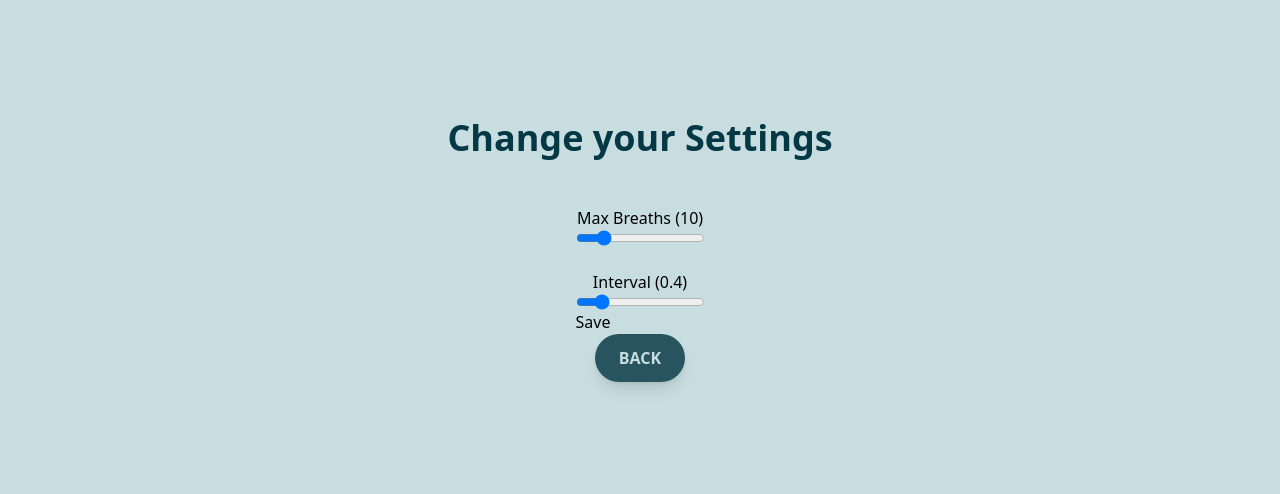
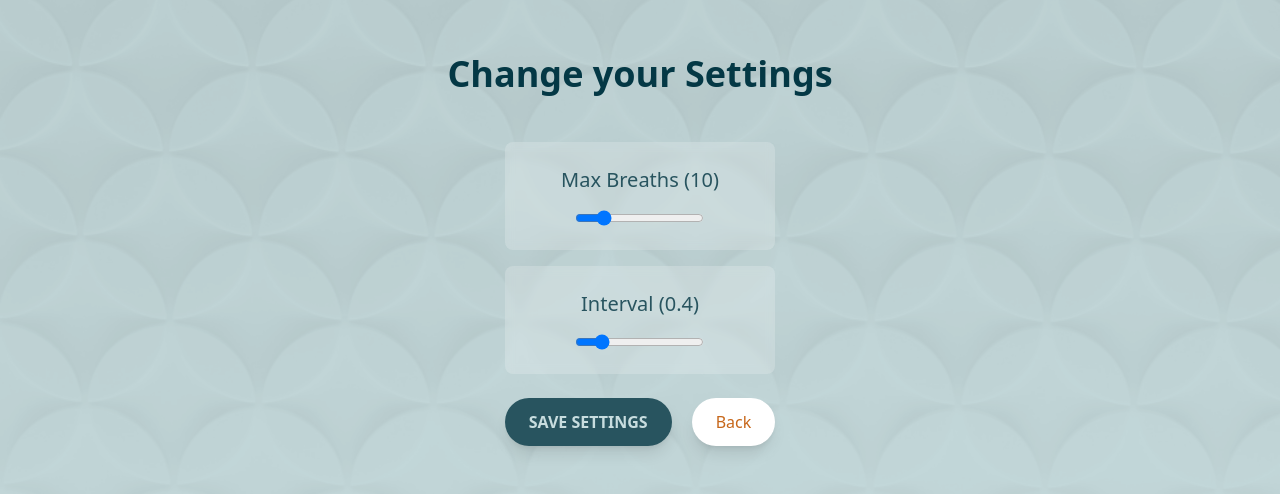
Before and after one commit to baesslerpa/IceManApp, a React (Vite) app: page /settings in a window 1280 px wide. Shown: the part 150-644 px from the top of the page. Built offline with nearby package versions, Linux system fonts and the light colour scheme.

Commit message:
add more stuff

```diff
--- a/src/components/Button/Button.tsx
+++ b/src/components/Button/Button.tsx
@@ -2,15 +2,17 @@ import { FunctionComponent } from 'react'
 
 type ButtonProps = {
   onClick?: () => void
+  className?: string
 }
 export const Button: FunctionComponent<ButtonProps> = ({
   children,
   onClick,
+  className,
 }) => (
-  <div
-    className="button inline-flex uppercase rounded-full  bg-eagle-green text-frost font-semibold py-3 px-6 shadow-lg cursor-pointer hover:bg-dark-green transition"
+  <button
+    className={`button inline-flex uppercase rounded-full  bg-eagle-green text-frost font-semibold py-3 px-6 shadow-lg cursor-pointer hover:bg-dark-green transition ${className}`}
     onClick={onClick}
   >
     {children}
-  </div>
+  </button>
 )
--- /dev/null
+++ b/src/components/Button/ButtonWrapper.tsx
@@ -0,0 +1,9 @@
+import React, { FunctionComponent } from 'react'
+
+export const ButtonWrapper: FunctionComponent = ({ children }) => {
+  return (
+    <div className="flex items-center gap-5 flex-col sm:flex-row">
+      {children}
+    </div>
+  )
+}
--- a/src/main.tsx
+++ b/src/main.tsx
@@ -5,14 +5,26 @@ import App from './page/App'
 import { BrowserRouter, Route, Router, Routes } from 'react-router-dom'
 import Settings from './page/Settings'
 
+import pattern from './images/pattern.jpg'
+import History from './page/History'
+
 ReactDOM.render(
   <React.StrictMode>
+    <div>
       <BrowserRouter>
+        <img
+          src={pattern}
+          alt="background"
+          className="absolute -z-10 mix-blend-multiply opacity-20 w-screen h-screen bottom-0 object-cover object-bottom"
+        />
+
         <Routes>
           <Route path="/" element={<App />} />
           <Route path="/settings" element={<Settings />} />
+          <Route path="/history" element={<History />} />
         </Routes>
       </BrowserRouter>
+    </div>
   </React.StrictMode>,
   document.getElementById('root'),
 )
--- a/src/page/App.tsx
+++ b/src/page/App.tsx
@@ -1,20 +1,19 @@
 import { useMachine } from '@xstate/react'
-import React, {
-  useContext,
-  useEffect
-} from 'react'
+import React, { useContext, useEffect } from 'react'
 import { useNavigate } from 'react-router-dom'
 import { Button } from '../components/Button/Button'
+import { ButtonWrapper } from '../components/Button/ButtonWrapper'
 import { useLocalStorage } from '../hooks/useLocalStorage'
 import { AppMachine } from '../machine'
 import { AppContext } from '../machine/context'
-import { Typegen0 } from '../machine/index.typegen'
 import { BreathScreen } from '../screens/breathScreen'
 import { HoldingScreen } from '../screens/holdingScreen'
 
 const App = () => {
   const [settings] = useLocalStorage('settings', {})
-  const [state, send] = useMachine(AppMachine(settings.maxBreaths, settings.interval))
+  const [state, send] = useMachine(
+    AppMachine(settings.maxBreaths, settings.interval),
+  )
 
   useEffect(() => {
     console.log('App state:', state)
@@ -24,25 +23,47 @@ const App = () => {
     <AppContext.Provider value={[state, send]}>
       <div className="App">
         {state.value === 'idle' && <StartScreen />}
+        {state.value !== 'idle' && <BackButton />}
+
         {state.value.breathing && <BreathScreen />}
         {state.value.holding && <HoldingScreen />}
-
-        <Button onClick={() => send('NEXT')}>NEXT</Button>
       </div>
     </AppContext.Provider>
+  )
+}
+
+const BackButton = () => {
+  const [state, send] = useContext(AppContext)
+
+  return (
+    <div
+      className="absolute aspect-square  bg-white shadow-md rounded-full w-10 h-10 font-bold text-dark-green flex items-center justify-center font-2xl top-5 right-5"
+      onClick={() => send('CANCLE')}
+    >
+      X
+    </div>
   )
 }
 
 const StartScreen = () => {
   const navigate = useNavigate()
   const [state, send] = useContext(AppContext)
+  const [rounds, setRounds] = useLocalStorage('rounds', [])
+
   return (
     <div className="StartScreen h-screen flex justify-center items-center flex-col">
-      <h1 className="mb-8 text-center">Welcome to the app!</h1>
-      <div className='flex items-center gap-5 flex-col sm:flex-row'>
+      <h1 className="mb-8 text-center drop-shadow-md">
+        Start <br /> your Session
+      </h1>
+      <ButtonWrapper>
         <Button onClick={() => send('NEXT')}>Meditate</Button>
-        <div onClick={() => navigate('/settings')} className='w-full text-center sm:w-auto text-brown bg-white rounded-full shadow-lg py-3 px-6 shadow-lg cursor-pointer'>Settings</div>
-      </div>
+        <div
+          onClick={() => navigate('/settings')}
+          className="w-full text-center sm:w-auto text-brown bg-white rounded-full shadow-lg py-3 px-6 shadow-lg cursor-pointer"
+        >
+          Settings
+        </div>
+      </ButtonWrapper>
     </div>
   )
 }
--- /dev/null
+++ b/src/page/History.tsx
@@ -0,0 +1,34 @@
+import React, { useEffect } from 'react'
+import { Navigate, useNavigate } from 'react-router-dom'
+import { Button } from '../components/Button/Button'
+import { ButtonWrapper } from '../components/Button/ButtonWrapper'
+import { useLocalStorage } from '../hooks/useLocalStorage'
+
+export default function History() {
+  const [rounds, setRounds] = useLocalStorage('rounds', [])
+  const navigate = useNavigate()
+
+  function clearHistory() {
+    setRounds([])
+  }
+
+  return (
+    <div className="History h-screen flex justify-center items-center flex-col">
+      <h1 className="mb-12">History</h1>
+      <ButtonWrapper>
+        {rounds.length > 0 && <Button onClick={clearHistory}>Clear History</Button>}
+        <Button onClick={() => navigate('/')}>Back</Button>
+      </ButtonWrapper>
+
+      {rounds.length > 0 ? (
+        <ul className=" h-1/4 overflow-scroll">
+          {rounds.map((round, index) => (
+            <li key={index}>
+              {round.minutes} : {round.seconds}
+            </li>
+          ))}
+        </ul>
+      ) : <p className='mt-12'>History is empty</p>}
+    </div>
+  )
+}
--- a/src/page/Settings.tsx
+++ b/src/page/Settings.tsx
@@ -1,6 +1,7 @@
 import React, { Children, FunctionComponent, useState } from 'react'
 import { useNavigate } from 'react-router-dom'
 import { Button } from '../components/Button/Button'
+import { ButtonWrapper } from '../components/Button/ButtonWrapper'
 import { useLocalStorage } from '../hooks/useLocalStorage'
 
 export default function Settings() {
@@ -13,13 +14,11 @@ export default function Settings() {
   const [interval, setInterval] = useState(settings.interval)
 
   function onSubmitForm(e: React.FormEvent) {
+    console.log('onSubmitForm', e)
+
     e.preventDefault()
-    setSettings({
-      ...settings,
-      maxBreaths,
-      interval,
-    })
-    console.log(maxBreaths, interval)
+    setSettings({ ...settings, maxBreaths, interval })
+    navigate('/')
   }
 
   return (
@@ -28,7 +27,7 @@ export default function Settings() {
 
       <form onSubmit={onSubmitForm}>
         <InputWrap>
-          <label>Max Breaths ({maxBreaths})</label>
+          <label className="font-medium mb-4 text-xl text-eagle-green">Max Breaths ({maxBreaths})</label>
           <input
             name="maxBreaths"
             type="range"
@@ -40,7 +39,7 @@ export default function Settings() {
         </InputWrap>
 
         <InputWrap>
-          <label className="mt-6">Interval ({interval})</label>
+          <label className="font-medium mb-4 text-xl text-eagle-green">Interval ({interval})</label>
           <input
             name="interval"
             type="range"
@@ -52,14 +51,22 @@ export default function Settings() {
           />
         </InputWrap>
 
-        <button>Save</button>
+        <div className='mt-6'>
+        <ButtonWrapper>
+          <Button>Save Settings</Button>
+          <div
+            onClick={() => navigate('/')}
+            className="w-full inline-block text-center sm:w-auto text-brown bg-white rounded-full shadow-lg py-3 px-6 shadow-lg cursor-pointer"
+          >
+            Back
+          </div>
+        </ButtonWrapper>
+        </div>
       </form>
-
-      <Button onClick={() => navigate('/')}> Back </Button>
     </div>
   )
 }
 
 const InputWrap: FunctionComponent = ({ children }) => (
-  <div className="flex flex-col items-center text-center">{children}</div>
+  <div className="flex flex-col bg-white/20 mb-4 px-4 py-6 rounded-lg backdrop-blur-sm items-center text-center">{children}</div>
 )
--- a/src/screens/breathScreen.tsx
+++ b/src/screens/breathScreen.tsx
@@ -5,9 +5,9 @@ export const BreathScreen = () => {
   const [state, send] = useContext(AppContext)
 
   return (
-    <div className="StartScreen">
-      <h1>Breath</h1>
-      <div className="relative aspect-square flex items-center justify-center">
+    <div className="StartScreen h-screen flex justify-center items-center flex-col">
+      <h1 className='mb-12 uppercase font-black'>Breath</h1>
+      <div className="relative aspect-square w-60 h-60  flex items-center justify-center">
         <div
           className={`bg-orange aspect-square left-0 right-0 top-0 bottom-0 absolute rounded-full transition-transform ${
             state.value.breathing === 'inhale' ? 'scale-50' : 'scale-100'
@@ -19,7 +19,7 @@ export const BreathScreen = () => {
           }`}
         ></div>
 
-        <div className="absolute font-black">
+        <div className="absolute font-black shadow-dark-green drop-shadow-md text-white text-5xl">
           {state.context.breaths} / {state.context.maxBreaths}
         </div>
       </div>
--- a/src/screens/holdingScreen.tsx
+++ b/src/screens/holdingScreen.tsx
@@ -17,14 +17,10 @@ function setStartTime(): Date {
 const CountDown = () => {
   const { seconds } = useTimer({ expiryTimestamp: setStartTime() })
   useEffect(() => {
-    console.log('timerSeconds', seconds);
+    console.log('timerSeconds', seconds)
   }, [])
 
-  return (
-    <span className="absolute font-black">
-      {seconds}
-    </span>
-  )
+  return <div>{seconds}</div>
 }
 
 export const HoldingScreen = () => {
@@ -41,7 +37,6 @@ export const HoldingScreen = () => {
     pause,
     reset,
   } = useStopwatch({ autoStart: true })
-
 
   useEffect(() => {
     if (state.value.holding === 'hold') start()
@@ -61,20 +56,44 @@ export const HoldingScreen = () => {
   }, [])
 
   return (
-    <div className="HoldingScreen">
+    <div className="HoldingScreen h-screen flex justify-center items-center flex-col">
       {state.value.holding == 'hold' && (
-        <div>
-          <h1>
-            {state.value.holding} {minutes}:{padNumber(seconds)}
-          </h1>
+        <div className="flex flex-col items-center justify-center">
+          <h2 className="text-center mb-9 text-dark-green leading-16 ">
+            Doubletap <br /> to continue
+          </h2>
+
+          <div className="bg-white rounded-full w-60 h-60 flex items-center justify-center flex-col">
+            <div className="mb-3 font-black text-xl tracking-wide">
+              {state.value.holding.toUpperCase()}
+            </div>
+
+            <div>
+              <strong className="font-black shadow-dark-green drop-shadow-md text-orange text-5xl">
+                {padNumber(minutes)}:{padNumber(seconds)}
+              </strong>
+            </div>
+          </div>
         </div>
       )}
 
       {state.value.holding == 'retention' && (
-        <div>
-          <h1>
-            {state.value.holding}aaa <CountDown />
-          </h1>
+        <div className="flex flex-col items-center justify-center">
+          <h2 className="text-center mb-9 text-dark-green leading-16 ">
+            Take a breath
+          </h2>
+
+          <div className="bg-white rounded-full w-60 h-60 flex items-center justify-center flex-col">
+            <div className="mb-3 font-black text-xl tracking-wide">
+              {state.value.holding.toUpperCase()}
+            </div>
+
+            <div>
+              <strong className="font-black shadow-dark-green drop-shadow-md text-eagle-green text-5xl">
+                <CountDown />
+              </strong>
+            </div>
+          </div>
         </div>
       )}
     </div>
```
Also changed, not shown: src/images/meditation_bg.jpg (added), src/images/pattern.jpg (added). Lines whose indentation alone changed are shown as unchanged.
